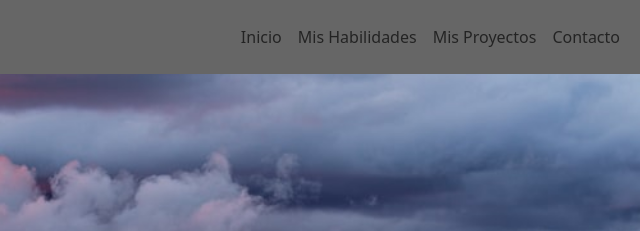
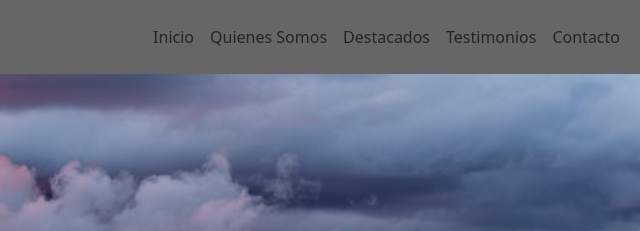
Before and after one commit to margandona/prueba_mod3, a website with bundled scripts: page index.html in a window 1280 px wide. Shown: the top 231 px of the page, 640-1280 px from the left. Built offline with nearby package versions, Linux system fonts and the light colour scheme.

Commit message:
cambio final

```diff
--- a/index.html
+++ b/index.html
@@ -4,7 +4,7 @@
 <head>
   <meta charset="UTF-8">
   <meta name="viewport" content="width=device-width, initial-scale=1.0">
-  <title>desafio guiado 02</title>
+  <title>PRUEBA MOD 3</title>
   <link rel="stylesheet" href="assets/css/main.css">
   <link rel="stylesheet" href="assets/css/personal.css">
 
@@ -31,9 +31,10 @@
       </button>
       <div id="navmenu" class="collapse navbar-collapse">
         <ul class="navbar-nav ms-auto">
-          <li class="nav-item"> <a href="#inicio" class="nav-link"> Inicio</a> </li>
-          <li class="nav-item"> <a href="#habilidades" class="nav-link"> Mis Habilidades</a> </li>
-          <li class="nav-item"> <a href="#proyectos" class="nav-link">Mis Proyectos</a> </li>
+          <li class="nav-item"> <a href="#carouselExampleCaptions" class="nav-link"> Inicio</a> </li>
+          <li class="nav-item"> <a href="#quienes" class="nav-link"> Quienes Somos</a> </li>
+          <li class="nav-item"> <a href="#destacados" class="nav-link">Destacados</a> </li>
+          <li class="nav-item"> <a href="#testimonios" class="nav-link">Testimonios</a> </li>
           <li class="nav-item"> <a href="#contacto" class="nav-link">Contacto</a> </li>
         </ul>
       </div>
@@ -56,7 +57,7 @@
           aria-label="Slide 5"></button>
 
       </div>
-      <div class="carousel-inner">
+      <div  class="carousel-inner">
         <div class="carousel-item active">
           <img src="assets/img/carrusel-1.jpeg" class="d-block w-100" alt="...">
           <div class="carousel-caption d-block">
@@ -106,7 +107,7 @@
     </div>
 
     <!--QUIENES SOMOS-->
-    <section class="quien-somos__container">
+    <section id="quienes" class="quien-somos__container">
       <h2 style="text-align: center;">Quienes Somos</h2>
       <hr style="height: 2px;">
       <div class="container">
@@ -130,7 +131,7 @@
 
 
     <!--CARDS-->
-    <section class="container card__contrainer">
+    <section id="destacados" class="container card__contrainer">
       <h2 style="text-align: center;">Destacados</h2>
       <hr style="height: 2px;">
 
@@ -214,7 +215,7 @@
 
     </section>
 
-    <section class="container testimonios__container">
+    <section id="testimonios" class="container testimonios__container">
       <h2 style="text-align: center;">Testimonios</h2>
       <hr style="height: 2px;">
 
@@ -241,7 +242,7 @@
     </section>
 
     <!--contacto-->
-    <section class="container contacto__container">
+    <section id="contacto" class="container contacto__container">
       <h2 style="text-align: center;">Contacto</h2>
       <hr style="height: 2px;">
 
```
